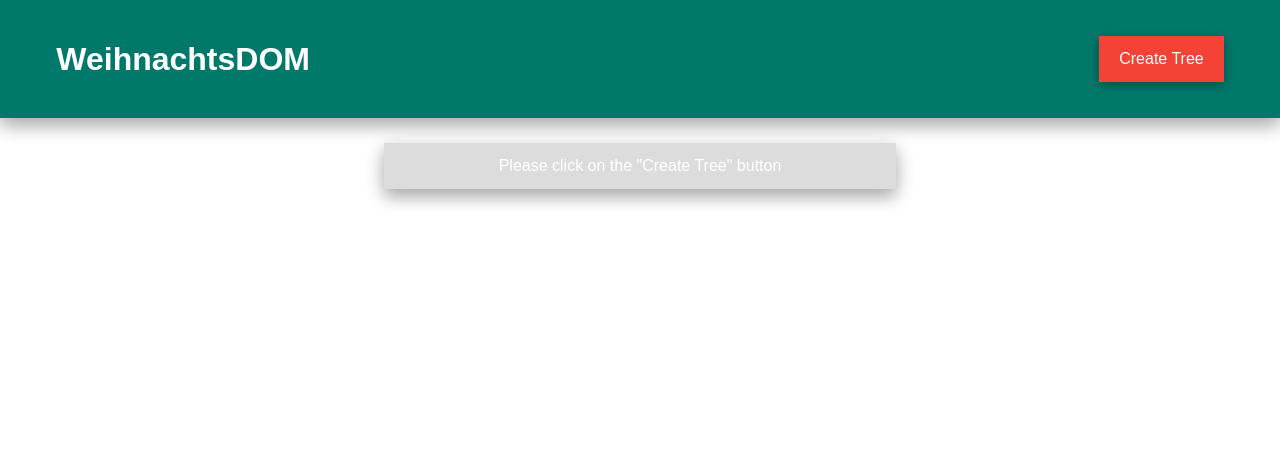
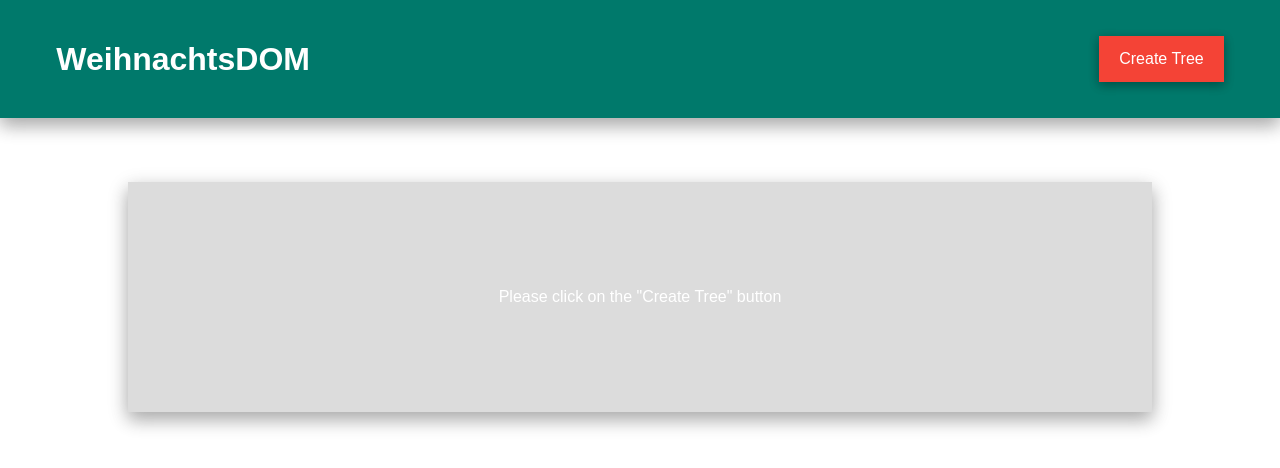
Before and after one commit to GustavoLastra/weihnachtsDOM-angular, an Angular app: page / in a window 1280 px wide. Shown: the top 468 px of the page. Built offline with nearby package versions, Linux system fonts and the light colour scheme.

Commit message:
update tree css

```diff
--- a/src/app/components/tree/tree.component.css
+++ b/src/app/components/tree/tree.component.css
@@ -28,14 +28,14 @@
   text-align: center;
   color: #FFFFFF;
   line-height: 26px;
-  padding: 10px 20px;
+  padding: 10%;
 }
 
 .hintContainer {
   background-color:gainsboro;
-  width: 40%;
+  width: 80%;
   margin: auto;
   box-shadow: 0 8px 16px 0 rgba(0,0,0,0.2), 0 6px 20px 0 rgba(0,0,0,0.19);
-  margin-top: 2%;
+  margin-top: 5%;
   overflow: auto;
 }
```
